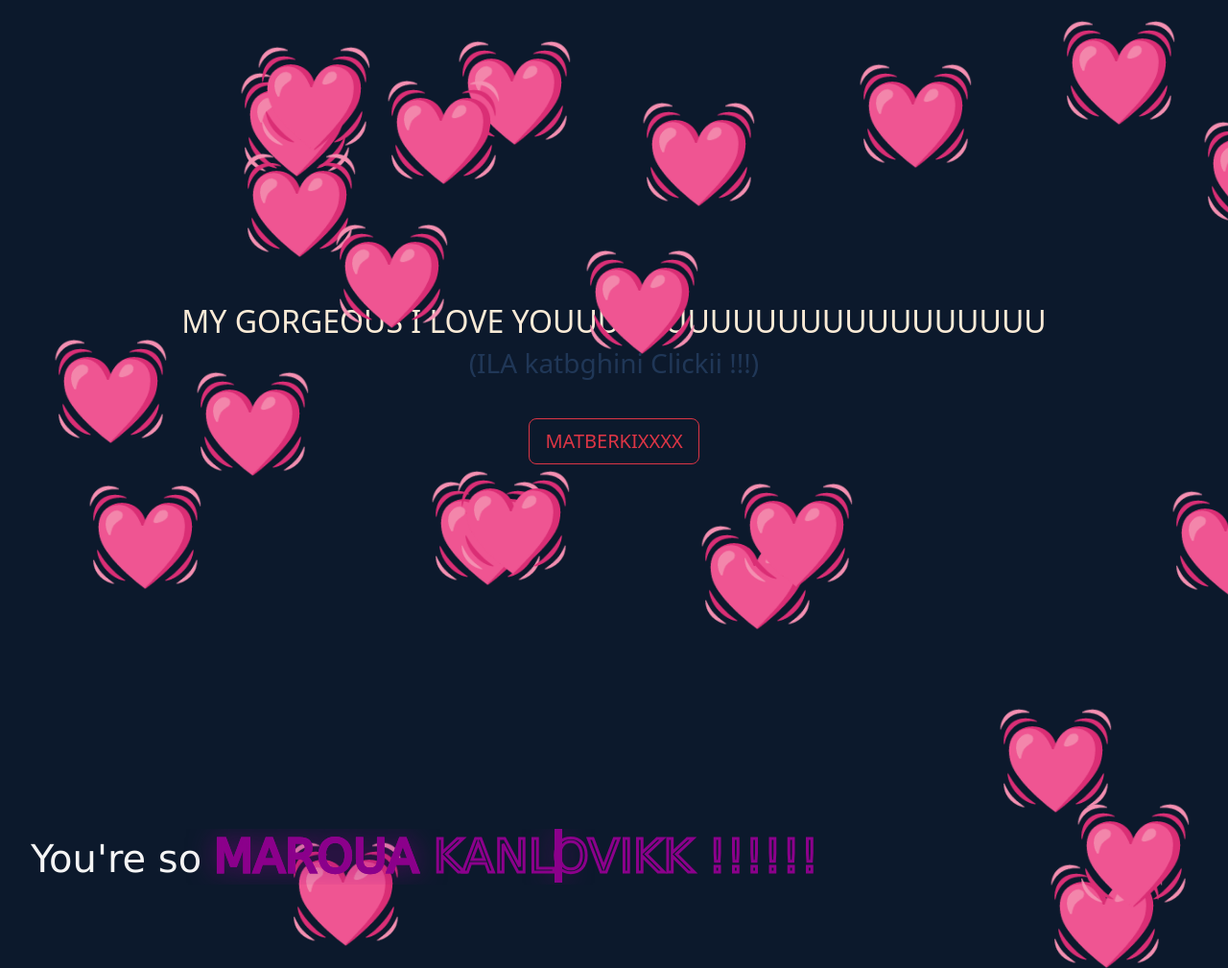
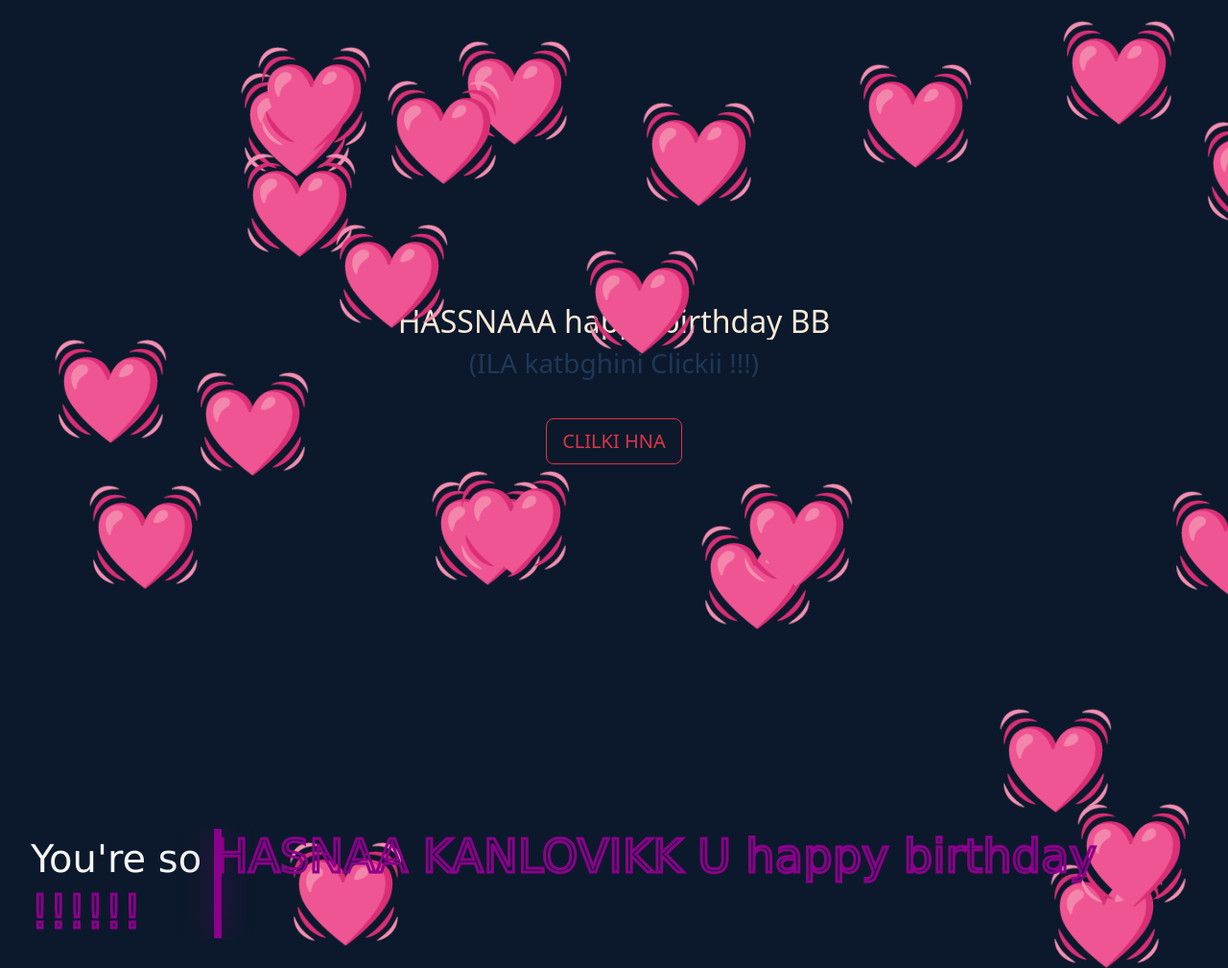
Before and after one commit to Britrdp/UNBREAKABLE, a website: page Pages/Page 1/secondPage.html in a window 1280 px wide. Shown: the top 1009 px of the page at 96% size. Drawn offline with nearby package versions, Linux system fonts and the light colour scheme.

Commit message:
Update secondPage.html

```diff
--- a/Pages/Page 1/secondPage.html
+++ b/Pages/Page 1/secondPage.html
@@ -15,13 +15,13 @@
 </head>
 <body>
     <div class="container">
-        <h2>MY GORGEOUS I LOVE YOUUUUUUUUUUUUUUUUUUUUUU  <br><h3>(ILA katbghini Clickii  !!!)</h3></h2>
-        <button type="button" class="btn btn-outline-danger btn-lg" onClick="scrollToBottom()">MATBERKIXXXX</button>
+        <h2>HASSNAAA happy birthday BB  <br><h3>(ILA katbghini Clickii  !!!)</h3></h2>
+        <button type="button" class="btn btn-outline-danger btn-lg" onClick="scrollToBottom()">CLILKI HNA</button>
     </div>
 
     <div class="chori-chori">
         <div id="beauti">
-            <h1>You're so <span class="beauti"> MAROUA KANLOVIKK !!!!!!</span></h1>
+            <h1>You're so <span class="beauti"> HASNAA KANLOVIKK U happy birthday !!!!!!</span></h1>
         </div>
         <div id="gorg">
                 <h1>You're so <span class="gorg">GORGEOUSSSSS KNBGHIK ILVY JTMM!!!!!!</span></h1>
```
